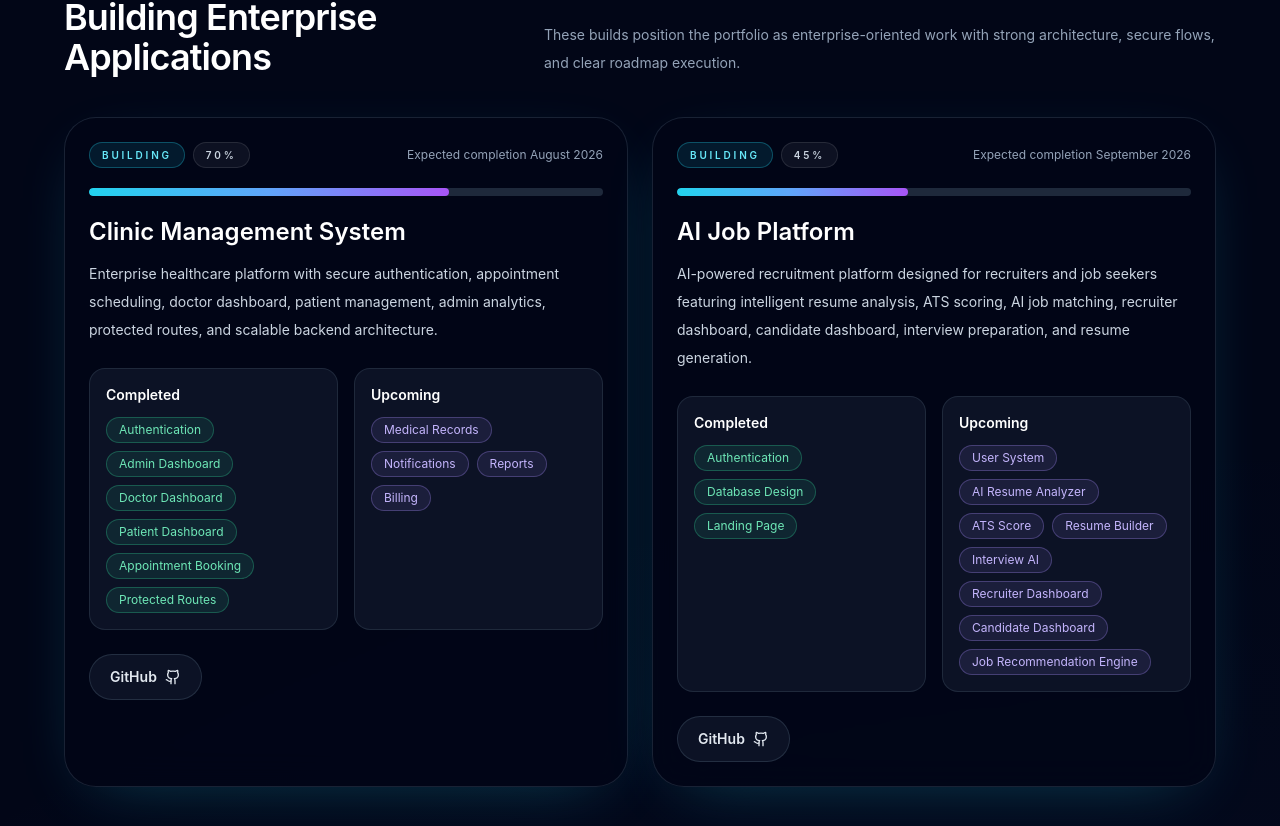
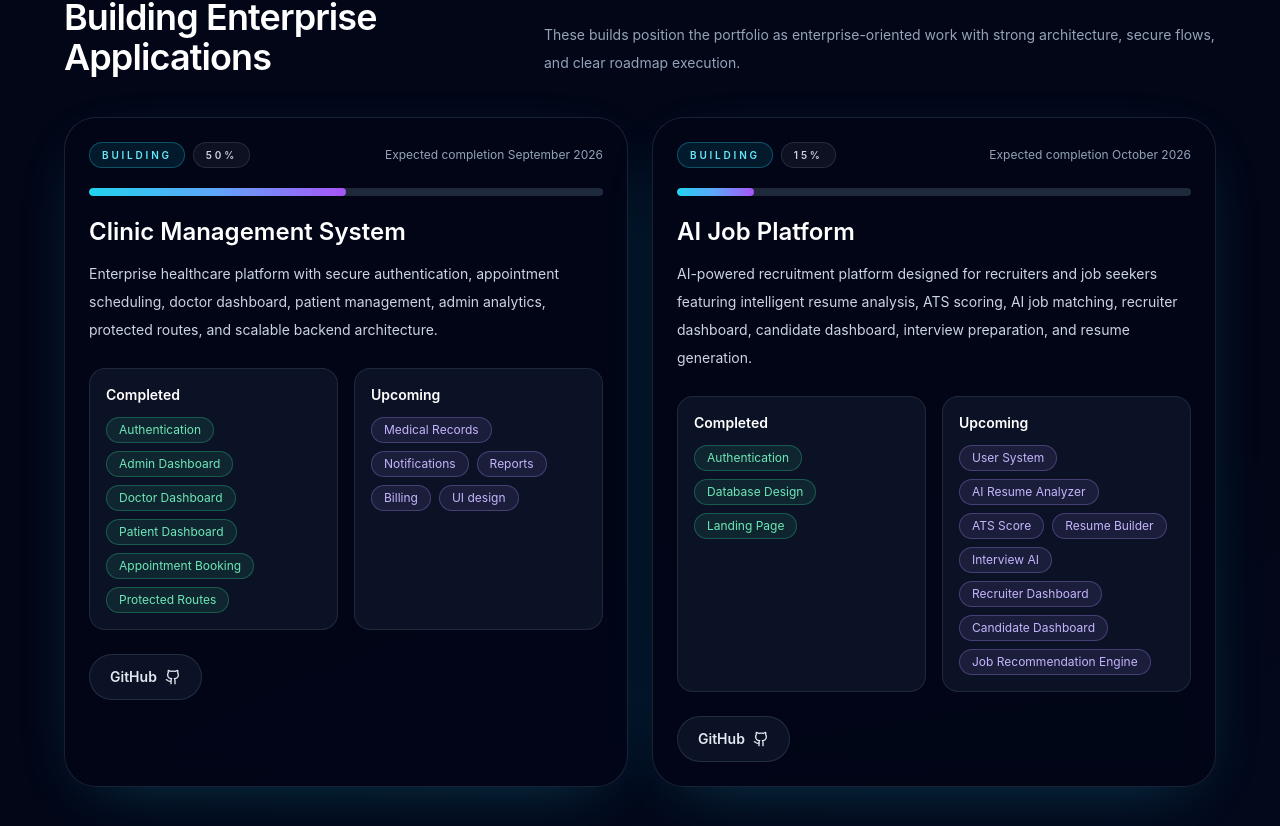
Before and after one commit to Madebydev-Babli/Portfolio, a Next.js app: page / in a window 1280 px wide. Shown: the part 7334-8160 px from the top of the page. Built offline with nearby package versions, Linux system fonts and the light colour scheme.

Commit message:
done sudden github url change

```diff
--- a/src/components/ProjectsSection.tsx
+++ b/src/components/ProjectsSection.tsx
@@ -164,7 +164,7 @@ const featuredProjectMetrics = [
 
 const engineeringHighlights = [
   { value: "10+", label: "Projects Built" },
-  { value: "10+", label: "Professional Client Projects" },
+  { value: "5+", label: "Professional Client Projects" },
   { value: "3", label: "Major Full Stack Products" },
   { value: "8+", label: "Core Engineering Stacks" },
 ];
@@ -658,7 +658,7 @@ export default function ProjectsSection() {
               {[
                 {
                   title: "Clinic Management System",
-                  progress: "70%",
+                  progress: "50%",
                   description:
                     "Enterprise healthcare platform with secure authentication, appointment scheduling, doctor dashboard, patient management, admin analytics, protected routes, and scalable backend architecture.",
                   completed: [
@@ -674,13 +674,14 @@ export default function ProjectsSection() {
                     "Notifications",
                     "Reports",
                     "Billing",
+                    "UI design",
                   ],
-                  expectedCompletion: "August 2026",
+                  expectedCompletion: "September 2026",
                   badge: "Building",
                 },
                 {
                   title: "AI Job Platform",
-                  progress: "45%",
+                  progress: "15%",
                   description:
                     "AI-powered recruitment platform designed for recruiters and job seekers featuring intelligent resume analysis, ATS scoring, AI job matching, recruiter dashboard, candidate dashboard, interview preparation, and resume generation.",
                   completed: [
@@ -698,7 +699,7 @@ export default function ProjectsSection() {
                     "Candidate Dashboard",
                     "Job Recommendation Engine",
                   ],
-                  expectedCompletion: "September 2026",
+                  expectedCompletion: "October 2026",
                   badge: "Building",
                 },
               ].map((item) => (
@@ -777,7 +778,7 @@ export default function ProjectsSection() {
 
                   <div className="mt-6 flex flex-wrap gap-3">
                     <a
-                      href="https://github.com/madebydev-babli/"
+                      href="https://github.com/madebydev-babli/Healthcare"
                       className="inline-flex items-center gap-2 rounded-full border border-slate-300 bg-white/80 px-5 py-3 text-sm font-semibold text-slate-700 transition hover:bg-slate-100 dark:border-slate-700/60 dark:bg-slate-900/80 dark:text-slate-200 dark:hover:bg-slate-800"
                     >
                       GitHub
```
